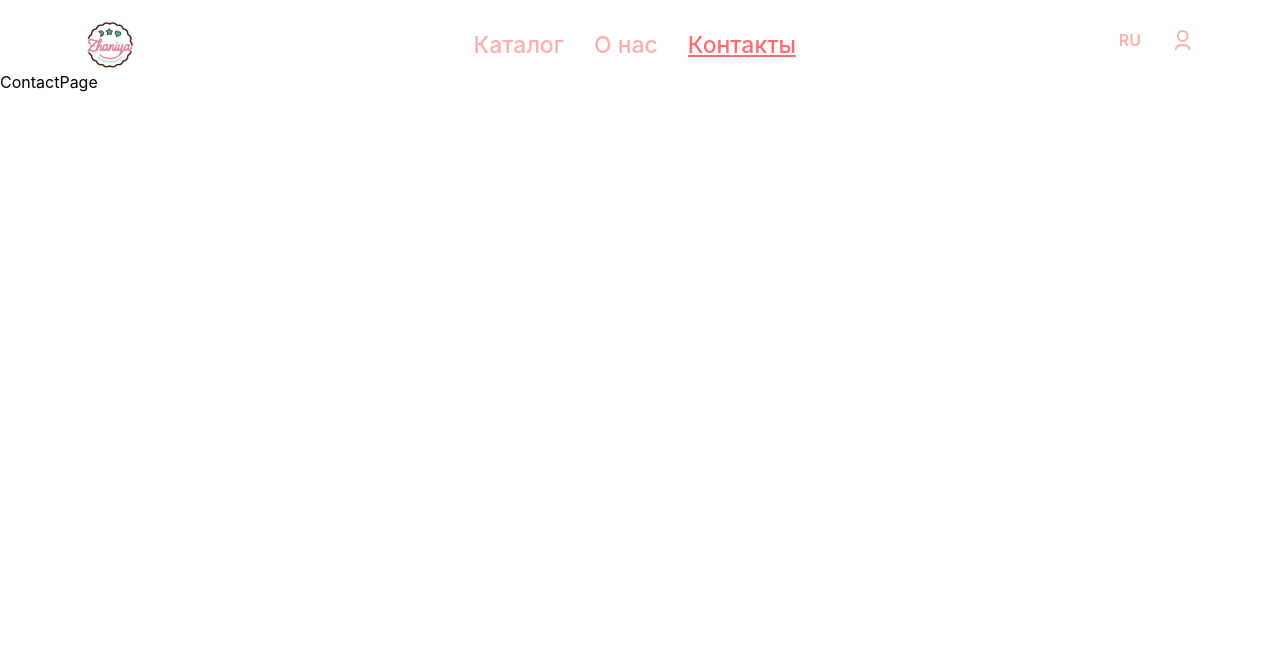
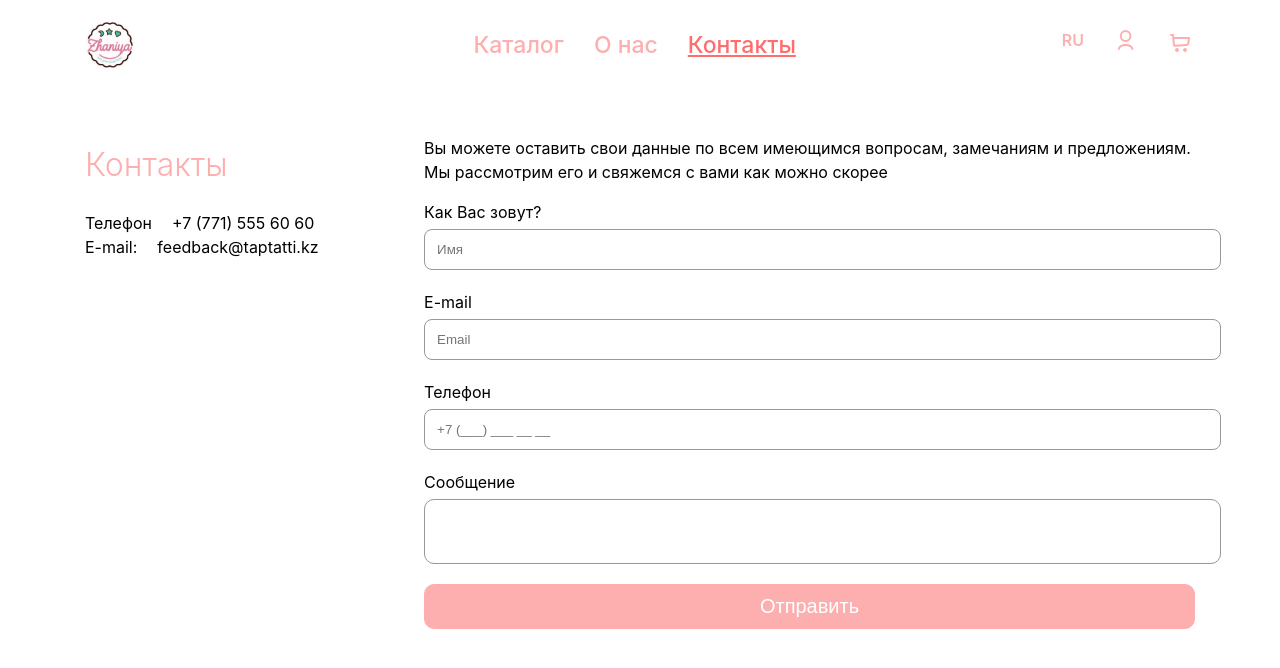
Before and after one commit to Azamat32/Cakes-shop, a React (Vite) app in the folder cakes-react-ts/: page /contact in a window 1280 px wide. Shown: the top 668 px of the page. Built offline with nearby package versions, Linux system fonts and the light colour scheme.

Commit message:
adding pages

```diff
--- a/cakes-react-ts/src/pages/AboutPage/AboutPage.scss
+++ b/cakes-react-ts/src/pages/AboutPage/AboutPage.scss
@@ -0,0 +1,33 @@
+.about_wrap{
+    display: flex;
+    gap:50px;
+    padding-top: 150px;
+    .about_left{
+        width:50%;
+
+    }
+    .about_right{
+        width:50%;
+        img{
+            border-radius: 10px;
+            width: 100%;
+        }
+    }
+}
+
+@media (max-width: 720px) {
+    .about_wrap{
+        flex-direction: column;
+        .about_left{
+            width:100%;
+
+        }
+        .about_right{
+            width:100%;
+
+
+        }
+    }
+
+
+}
--- a/cakes-react-ts/src/pages/AboutPage/AboutPage.tsx
+++ b/cakes-react-ts/src/pages/AboutPage/AboutPage.tsx
@@ -1,10 +1,28 @@
-
-type Props = {}
-
+type Props = {};
+import Examle3 from "../../assets/ExampleGallery/conditer3.jpg";
+import "./AboutPage.scss"
 const AboutPage = (props: Props) => {
   return (
-    <div>AboutPage</div>
-  )
-}
+    <div className="about">
+      <div className="container">
+        <div className="about_inner">
+          <div className="about_wrap">
+            <div className="about_left">
+              <p>
+                Lorem ipsum dolor sit amet consectetur adipisicing elit.
+                Accusamus pariatur nisi facere at similique dolor quod a
+                dignissimos, molestiae, rerum aliquid? Fugiat pariatur explicabo
+                sapiente nihil facilis distinctio veniam reprehenderit!
+              </p>
+            </div>
+            <div className="about_right">
+                  <img src={Examle3} alt="" />
+            </div>
+          </div>
+        </div>
+      </div>
+    </div>
+  );
+};
 
-export default AboutPage
+export default AboutPage;
--- a/cakes-react-ts/src/pages/ContactPage/ContactPage.scss
+++ b/cakes-react-ts/src/pages/ContactPage/ContactPage.scss
@@ -0,0 +1,88 @@
+.contact_wrap {
+  display: flex;
+  gap: 50px;
+  justify-content: space-around;
+  padding-top: 50px;
+  .contact_left {
+    width: 30%;
+    h1 {
+      font-weight: 300;
+      color: rgb(253, 175, 175);
+    }
+    .left_group {
+      display: flex;
+      gap: 20px;
+    }
+  }
+
+  .contact_right {
+    width: 80%;
+
+    .right_group {
+      margin-bottom: 20px;
+      label {
+        margin-bottom: 5px;
+        display: block;
+      }
+    }
+    .right_btn {
+      button {
+        width: 100%;
+        background: rgb(253, 175, 175);
+        padding: 10px 10px;
+        border: none;
+        border-radius: 10px;
+        color: #fff;
+        font-size: 20px;
+        border: 1px solid rgb(253, 175, 175);
+        transition: 0.4s;
+        cursor: pointer;
+        &:hover {
+          color: rgb(253, 175, 175);
+          background: #fff;
+        }
+      }
+    }
+  }
+}
+
+input {
+  width: 100%;
+  outline: none;
+  border: 1px solid #989898;
+  border-radius: 8px;
+  padding: 12px;
+}
+
+@media (max-width: 720px) {
+    input,textarea {
+        width: 100%;
+        outline: none;
+        border: 1px solid #989898;
+        border-radius: 8px;
+        padding: 10px 0px !important;
+        text-indent: 16px;
+      }
+
+
+  .contact_wrap {
+    flex-direction: column;
+    .contact_left {
+      width: 100%;
+
+    }
+
+    .contact_right {
+      width: 100%;
+
+      .right_group {
+        margin-bottom: 20px;
+        label {
+          margin-bottom: 5px;
+          display: block;
+        }
+      }
+
+    }
+  }
+}
--- a/cakes-react-ts/src/pages/ContactPage/ContactPage.tsx
+++ b/cakes-react-ts/src/pages/ContactPage/ContactPage.tsx
@@ -1,10 +1,94 @@
+import { useState, useRef, useEffect } from "react";
+import "./ContactPage.scss";
+type Props = {};
 
-type Props = {}
+const ContactPage = (_props: Props) => {
+  const textareaRef = useRef<HTMLTextAreaElement | null>(null);
+  const [value, setValue] = useState<String>();
+  // This function is triggered when textarea changes
+  const textAreaChange = (event: React.ChangeEvent<HTMLTextAreaElement>) => {
+    setValue(event.target.value);
+  };
 
-const ContactPage = (props: Props) => {
+  useEffect(() => {
+    if (textareaRef && textareaRef.current) {
+      textareaRef.current.style.height = "0px";
+      const scrollHeight = textareaRef.current.scrollHeight;
+      textareaRef.current.style.height = scrollHeight + "px";
+    }
+  }, [value]);
   return (
-    <div>ContactPage</div>
-  )
-}
+    <div className="contactPage">
+      <div className="container">
+        <div className="contact_wrap">
+          <div className="contact_left">
+            <h1>Контакты</h1>
+            <div className="left_group">
+              <span>Телефон</span>
+              <span>+7 (771) 555 60 60</span>
+            </div>
+            <div className="left_group">
+              <span>E-mail:</span>
+              <span>feedback@taptatti.kz</span>
+            </div>
+          </div>
+          <div className="contact_right">
+            <div className="right_text">
+              <p>
+                Вы можете оставить свои данные по всем имеющимся вопросам,
+                замечаниям и предложениям. Мы рассмотрим его и свяжемся с вами
+                как можно скорее
+              </p>
+              <div className="right_group">
+                <label>Как Вас зовут?</label>
+                <input type="text" placeholder="Имя" />
+              </div>
+              <div className="right_group">
+                <label>E-mail</label>
+                <input type="text" placeholder="Email" />
+              </div>
+              <div className="right_group">
+                <label>Телефон</label>
+                <input type="text" placeholder="+7 (___) ___ __ __" />
+              </div>
+              <div className="right_group">
+                <label>Сообщение</label>
+                <textarea
+                  ref={textareaRef}
+                  style={styles.textareaDefaultStyle}
+                  onChange={textAreaChange}
+                >
+                  {value}
+                </textarea>
+              </div>
+              <div className="right_btn">
+                <button>Отправить</button>
+              </div>
+            </div>
+          </div>
+        </div>
+      </div>
+    </div>
+  );
+};
 
-export default ContactPage
+export default ContactPage;
+
+const styles: { [name: string]: React.CSSProperties } = {
+  container: {
+    marginTop: 50,
+    display: "flex",
+    flexDirection: "column",
+    alignItems: "center",
+  },
+  textareaDefaultStyle: {
+    padding: 12,
+    width: 100 + "%",
+    display: "block",
+    resize: "none",
+    border: " 1px solid #989898",
+    outline:"none",
+    borderRadius: "10px",
+    backgroundColor: "#fff",
+  },
+};
--- a/cakes-react-ts/src/widgets/CatalogItem/CatalogItem.scss
+++ b/cakes-react-ts/src/widgets/CatalogItem/CatalogItem.scss
@@ -73,15 +73,24 @@
   }
 }
 
-@media  (max-width: 720px) {
-  .catalog_tabs{
+@media (max-width: 720px) {
+  .catalog_tabs {
     gap: 20px;
-    button{
+    button {
       padding-bottom: 0px;
-
     }
   }
-  .Item{
+  .Item {
     width: 100%;
+    .item_inner {
+      padding: 16px;
+      border: 1px solid rgb(253, 175, 175);
+      border-radius: 8px;
+      cursor: pointer;
+      z-index: 1;
+    }
+    .item_btn {
+      display: flex;
+    }
   }
 }
--- a/cakes-react-ts/src/widgets/Navbar/Navbar.scss
+++ b/cakes-react-ts/src/widgets/Navbar/Navbar.scss
@@ -15,9 +15,7 @@
     width: 65%;
     display: flex;
     justify-content: space-between;
-    &.active{
-      width: 100%;opacity: 1;
-    }
+
   }
   .nav_links,
   .nav_UI {
@@ -80,6 +78,12 @@
         margin-bottom: 10px;
         color: rgb(253, 175, 175);
       }
+    }
+
+  }
+  .nav_backet{
+    img{
+      cursor: pointer;
     }
   }
 }
@@ -170,6 +174,9 @@
       transition: 0.4s;
       flex-direction: column;
       gap: 20px;
+      &.active{
+        width: 100%;opacity: 1;
+      }
       .nav_links {
         flex-direction: column;
         padding-left: 15px;
--- a/cakes-react-ts/src/widgets/Navbar/Navbar.tsx
+++ b/cakes-react-ts/src/widgets/Navbar/Navbar.tsx
@@ -4,10 +4,11 @@ import './Navbar.scss';
 import logo from '../../assets/Icons/Logo.png';
 import user from '../../assets/Icons/account.d75552a1.svg';
 import exit from '../../assets/Icons/logout.408bc926.svg';
+import baket from '../../assets/Icons/baket.svg';
 
 type Props = {};
 
-const Navbar = (props: Props) => {
+const Navbar = (_props: Props) => {
   const [isLanguageDropdownOpen, setIsLanguageDropdownOpen] = useState(false);
   const [isUserDropdownOpen, setIsUserDropdownOpen] = useState(false);
   const [isBurgerActive, setIsBurgerActive] = useState(false);
@@ -75,6 +76,9 @@ const Navbar = (props: Props) => {
                   </div>
                 )}
               </div>
+              <div className="nav_backet">
+                <img src={baket} alt="" />
+              </div>
             </div>
           </div>
 
--- a/cakes-react-ts/src/widgets/Slider/ SliderItem/SliderItem.scss
+++ b/cakes-react-ts/src/widgets/Slider/ SliderItem/SliderItem.scss
@@ -0,0 +1,3 @@
+img{
+    object-fit: cover;
+}
--- a/cakes-react-ts/src/widgets/Slider/ SliderItem/SliderItem.tsx
+++ b/cakes-react-ts/src/widgets/Slider/ SliderItem/SliderItem.tsx
@@ -1,5 +1,4 @@
-import React from 'react'
-
+import "./SliderItem.scss"
 type SliderProps = {
     SliderImage?: string,
 }
--- a/cakes-react-ts/src/widgets/Slider/Slider.scss
+++ b/cakes-react-ts/src/widgets/Slider/Slider.scss
@@ -1,12 +1,12 @@
 .slider {
   width: 100%;
   padding-top: 50px;
-  height: 50vh;
+  height: 65vh;
 
   img {
     width: 100%;
 
-    height: 50vh;
+    height: 65vh;
     border-radius: 15px;
   }
   .pagination {
```
Also changed, not shown: cakes-react-ts/src/assets/Icons/baket.svg (added).
